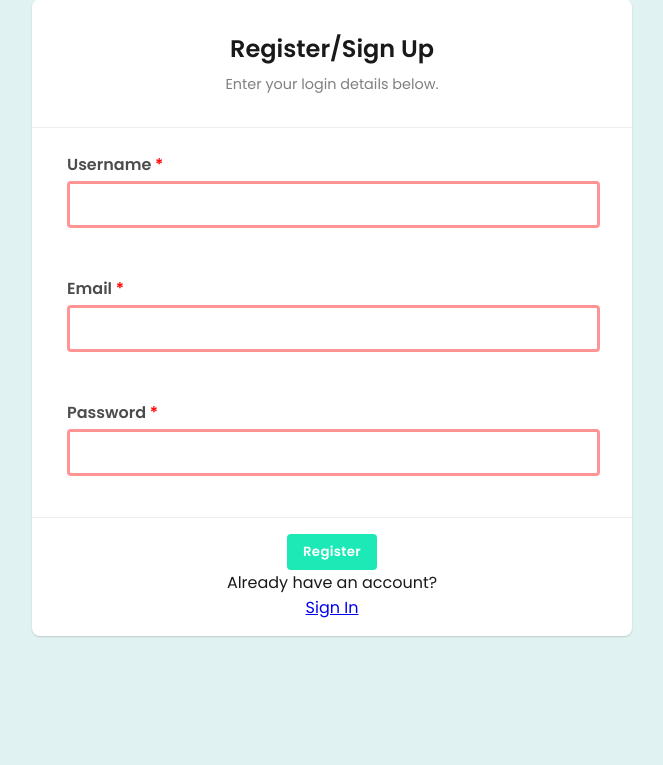
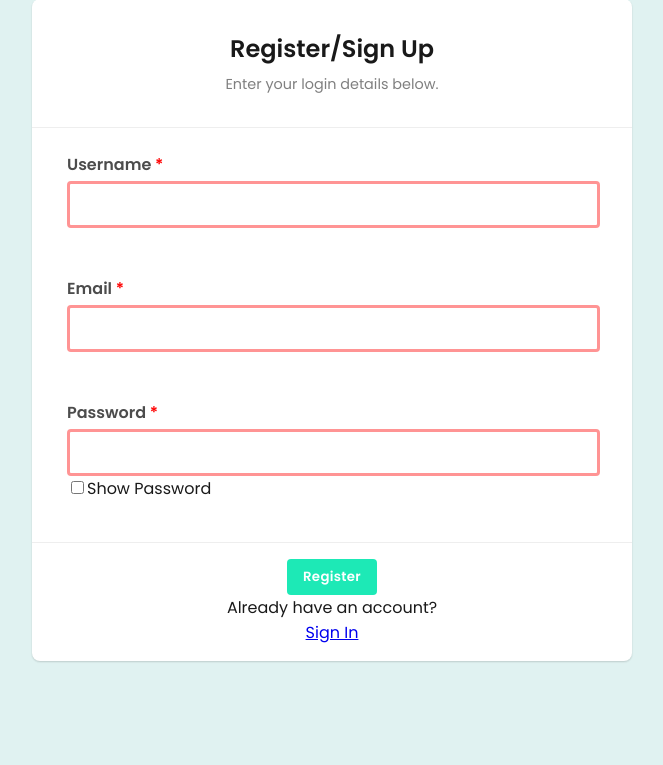
Before and after one commit to givemyresume/website, a Django app: page /register in a window 1280 px wide. Shown: the part 33-798 px from the top of the page, without its empty margins (308-971 px from the left). Before the commit the page ends 670 px from the top, so only its background shows below. Run offline with Django 3.2, Linux system fonts and the light colour scheme.

Commit message:
added checkbox for show password

```diff
--- a/App/templates/register.html
+++ b/App/templates/register.html
@@ -59,6 +59,7 @@
      </span>
     </label>
     <input id="password" name="password" type="password" pattern="(?=.*\d)(?=.*[a-z])(?=.*[A-Z]).{8,}" title="must contain at least one number and one uppercase and lowercase letter, and at least 8 or more characters" required>
+    <input type="checkbox" onclick="{var x = document.getElementById('password');if (x.type === 'password') {x.type = 'text';} else {x.type = 'password';}}">Show Password
    </div>
    <div class="line-break">
    </div>
```
